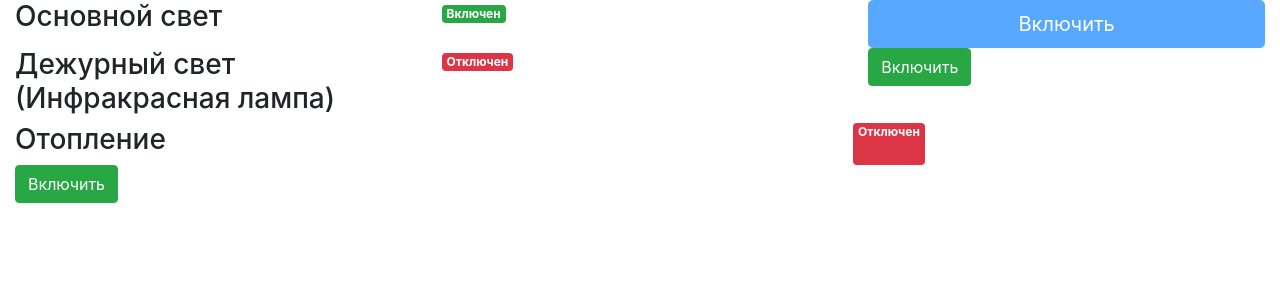
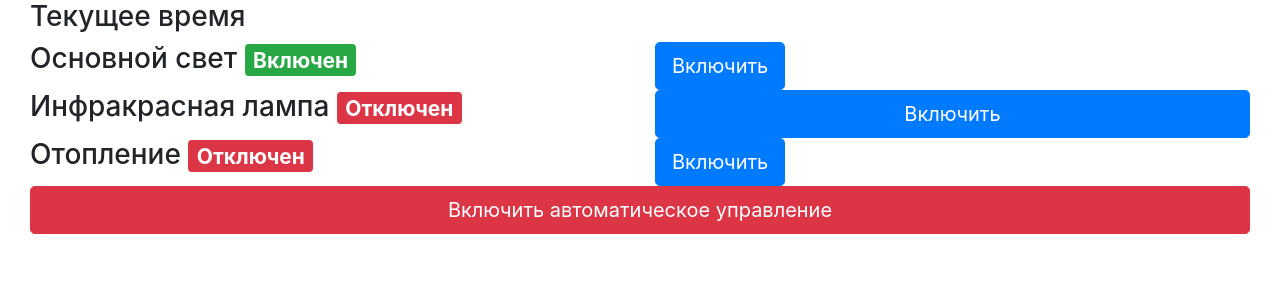
Before and after one commit to HallEffect/SmartChicken, a Flask app: template app/templates/main.html in a window 1280 px wide. Shown: the top 300 px of the page. Run offline with Flask 2, Linux system fonts and the light colour scheme; the template is opened without the code that fills it, so the values that code supplies are empty; some libraries are stand-ins or nearby versions.

Commit message:
feature: пилю шаблон

```diff
--- a/app/templates/main.html
+++ b/app/templates/main.html
@@ -12,54 +12,60 @@
   </head>
   <body>
    <div class="container-fluid">
+      <div class="container-fluid">
          <div class="row">
-         <div class="col-md-4">
+            <div class="col-md-12">
                <h3>
-               Основной свет
+                  Текущее время
                </h3>
             </div>
-         <div class="col-md-4">
+         </div>
+         <div class="row">
+            <div class="col-md-6">
+               <h3>
+                  Основной свет <span class="badge badge-success">Включен</span>
+               </h3>
+            </div>
+            <div class="col-md-6">
 
-            <span class="badge badge-success">Включен</span>
-
-         </div>
-         <div class="col-md-4">
-
-            <button type="button" class="btn btn-lg btn-primary active disabled btn-block">
+               <button type="button" class="btn btn-lg btn-primary">
                   Включить
                </button>
             </div>
          </div>
          <div class="row">
-         <div class="col-md-4">
+            <div class="col-md-6">
                <h3>
-               Дежурный свет (Инфракрасная лампа)
+                  Инфракрасная лампа <span class="badge badge-danger">Отключен</span>
                </h3>
             </div>
-         <div class="col-md-4">
-            <span class="badge badge-danger">Отключен</span>
-         </div>
-         <div class="col-md-4">
+            <div class="col-md-6">
 
-            <button type="button" class="btn btn-success">
+               <button type="button" class="btn btn-lg btn-block btn-primary">
                   Включить
                </button>
             </div>
          </div>
          <div class="row">
-         <div class="col-md-4">
+            <div class="col-md-6">
                <h3>
-               Отопление
+                  Отопление <span class="badge badge-danger">Отключен</span>
                </h3>
             </div>
-         <div class="col-md-4">
-         </div>
-            <span class="badge badge-danger">Отключен</span>
-         <div class="col-md-4">
+            <div class="col-md-6">
 
-            <button type="button" class="btn btn-success">
+               <button type="button" class="btn btn-lg btn-primary">
                   Включить
                </button>
+            </div>
+         </div>
+         <div class="row">
+            <div class="col-md-12">
+
+               <button type="button" class="btn btn-danger btn-lg btn-block">
+                  Включить автоматическое управление
+               </button>
+            </div>
          </div>
       </div>
    </div>
```
Lines whose indentation alone changed are shown as unchanged.
